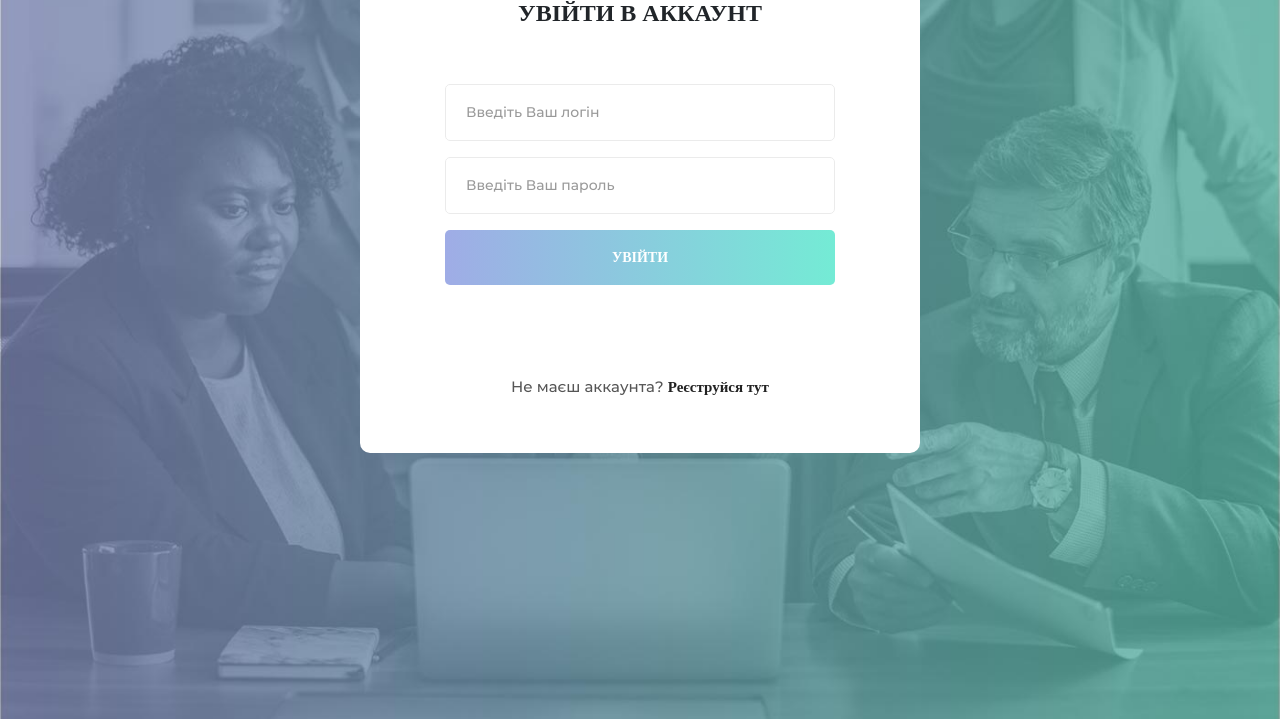
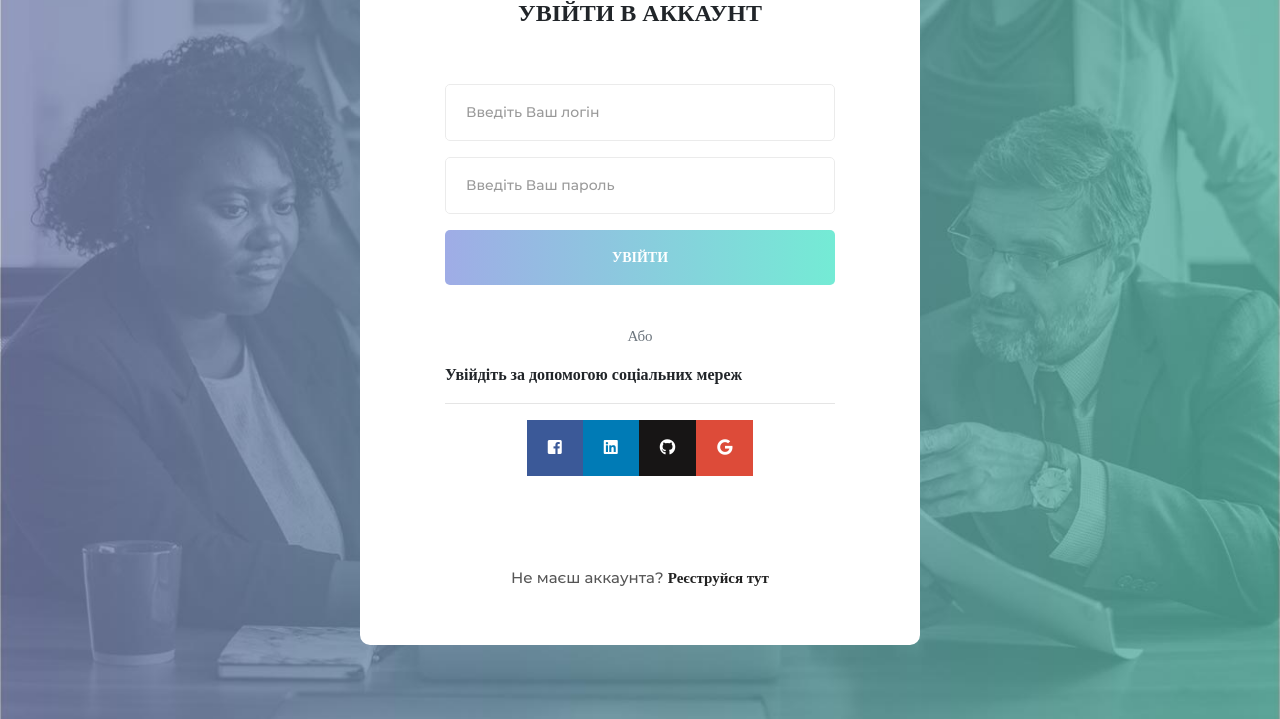
Before and after one commit to mlytvynchuk/teambyclick, a Django app: page /login/ in a window 1280 px wide. Shown: the part 81-800 px from the top of the page. Run offline with Django 3.2, Linux system fonts and the light colour scheme; some libraries are stand-ins or nearby versions; some web fonts are replaced.

Commit message:
Login by facebook,github,google

```diff
--- a/static/css/main.css
+++ b/static/css/main.css
@@ -288,18 +288,30 @@ header .navbar .navbar-brand{
   }
 
 .inline-bricks{
+
     display: flex;
     flex-wrap: wrap;
     padding: 0;
     list-style-type: none;
 
 }
+
 .inline-bricks .brick{
     margin: 3px;
     background: #f7f7f7;
     color: #2b2b2b;
     border-radius: 2px;
     padding: 5px;
+}
+.inline-bricks .brick-inv{
+    /*margin: 1px;*/
+    border-radius: 0px !important;
+    /*padding: 0.5px;*/
+}
+.inline-bricks .brick-inv .btn{
+    /*margin: 1px;*/
+    border-radius: 0px !important;
+    padding:15px 20px;
 }
   @media (max-width: 1000px) {
       header #reg li {
@@ -434,3 +446,66 @@ input,select {
         /*margin: auto;*/
     }
 }
+
+/*some btn styles*/
+.btn-label{
+    background:rgba(0,0,0,.05);
+    display:inline-block;
+    margin:-6px 12px -6px -14px;
+    padding:7px 15px
+}
+.btn-facebook{
+    color:#fff!important;
+    background-color:#3b5998!important
+}
+.btn-twitter{
+    color:#fff!important;
+    background-color:#55acee!important
+}
+.btn-linkedin{
+    color:#fff!important;
+    background-color:#007bb6!important
+}
+.btn-dribbble{
+    color:#fff!important;
+    background-color:#ea4c89!important
+}
+.btn-googleplus{
+    color:#fff!important;
+    background-color:#dd4b39!important
+}
+.btn-instagram{
+    color:#fff!important;
+    background-color:#3f729b!important
+}
+.btn-pinterest{
+    color:#fff!important;
+    background-color:#cb2027!important
+}
+.btn-dropbox{
+    color:#fff!important;
+    background-color:#007ee5!important
+}
+.btn-flickr{
+    color:#fff!important;
+    background-color:#ff0084!important
+}
+.btn-tumblr{
+    color:#fff!important;
+    background-color:#32506d!important
+}
+.btn-skype{
+    color:#fff!important;
+    background-color:#00aff0!important
+}
+.btn-youtube{
+    color:#fff!important;
+    background-color:#b00!important
+}
+.btn-github{
+    color:#fff!important;
+    background-color:#171515!important
+}
+.btn{
+   /*border-radius: 0px !important ;*/
+}
--- a/static/css/reg.css
+++ b/static/css/reg.css
@@ -366,3 +366,6 @@ input[type=checkbox]:not(old):checked + label > span:before {
     padding: 50px 25px; !important; } }
 
 /*# sourceMappingURL=style.css.map */
+.inline-bricks{
+    justify-content: center !important;
+}
--- a/teambyc/urls.py
+++ b/teambyc/urls.py
@@ -31,6 +31,11 @@ urlpatterns = [
 # urlpatterns += i18n_patterns(
     path('', include('deals.urls')),
     path('',include('users.urls')),
+
+    #social media
+    path('oauth/', include('social_django.urls', namespace='social')),  # <--
+
+    # authetication
     path('register/', user_views.register, name='register'),
     path('login/', auth_views.LoginView.as_view(template_name='users/login.html'), name='login'),
     path('logout/', auth_views.LogoutView.as_view(template_name='users/logout.html'), name='logout'),
@@ -50,9 +55,13 @@ path('password-reset-complete/', auth_views.PasswordResetCompleteView.as_view(
          template_name='users/password-reset-complete.html'),
          name='password_reset_complete'
          ),
+
+    # user pages
     path('profile/', user_views.profile, name='profile'),
     path('people/', user_views.people, name='people'),
     path('people/<str:slug>', user_views.userDetails, name='user-details'),
+
+    #load city -> countries behaviour
     path('ajax/load-cities/', d_views.load_cities, name='ajax_load_cities'),
     path('ajax/load-cities-users/', user_views.load_cities, name='ajax_load_cities_users'),
     path('i18n/', include('django.conf.urls.i18n')),
--- a/templates/users/login.html
+++ b/templates/users/login.html
@@ -10,8 +10,10 @@
 
     <!-- Font Icon -->
     <link rel="stylesheet" href="fonts/material-icon/css/material-design-iconic-font.min.css">
+    <link rel="stylesheet" href="https://use.fontawesome.com/releases/v5.6.3/css/all.css" integrity="sha384-UHRtZLI+pbxtHCWp1t77Bi1L4ZtiqrqD80Kn4Z8NTSRyMA2Fd33n5dQ8lWUE00s/" crossorigin="anonymous">
+    <!-- Main css -->
+    <link rel="stylesheet" href="{% static 'css/main.css' %}">
 
-    <!-- Main css -->
     <link rel="stylesheet" href="{% static 'css/reg.css' %}">
     <link rel="stylesheet" href="https://stackpath.bootstrapcdn.com/bootstrap/4.1.3/css/bootstrap.min.css" integrity="sha384-MCw98/SFnGE8fJT3GXwEOngsV7Zt27NXFoaoApmYm81iuXoPkFOJwJ8ERdknLPMO" crossorigin="anonymous">
 </head>
@@ -33,9 +35,10 @@
                     {% endfor %}
 
             {% endif %}
+                    <h2 class="form-title pb-5">{% trans 'Увійти в аккаунт' %}</h2>
+
                     <form method="POST" id="signup-form" class="signup-form">
                     {% csrf_token %}
-                        <h2 class="form-title pb-5">{% trans 'Увійти в аккаунт' %}</h2>
 {#                        <input type="email" class="form-input" name="email" required>#}
                         {% for field in form %}
                             <div class="form-group">
@@ -54,6 +57,18 @@
                             <input type="submit" name="submit" id="submit" class="form-submit" value="{% trans 'Увійти' %}"/>
                         </div>
                     </form>
+                    <br>
+                <p class="text-muted text-center">Або</p>
+                    <strong class="">{% trans 'Увійдіть за допомогою соціальних мереж' %}</strong>
+                    <hr>
+                    <ul class="inline-bricks">
+                        <li class="brick-inv"><a class="btn btn-facebook" href="{% url 'social:begin' 'facebook' %}"><i class="fab fa-facebook-square"></i></a></li>
+                        <li class="brick-inv"><a class="btn btn-linkedin" href="{% url 'social:begin' 'linkedin' %}"><i class="fab fa-linkedin"></i></a></li>
+                        <li class="brick-inv"><a class="btn btn-github" href="{% url 'social:begin' 'github' %}"><i class="fab fa-github"></i></a></li>
+                        <li class="brick-inv"><a class="btn btn-googleplus" href="{% url 'social:begin' 'google-oauth2' %}"><i class="fab fa-google"></i></a></li>
+
+                    </ul>
+
                     <p class="loginhere">
                         {% trans 'Не маєш аккаунта?' %} <a href="{% url 'register' %}" class="loginhere-link">{% trans 'Реєструйся тут' %}</a>
                     </p>
```
Also changed, not shown: teambyc/settings.py (+24 -0 lines), db.sqlite3, static/css/landing.css (line endings or trailing spaces).
